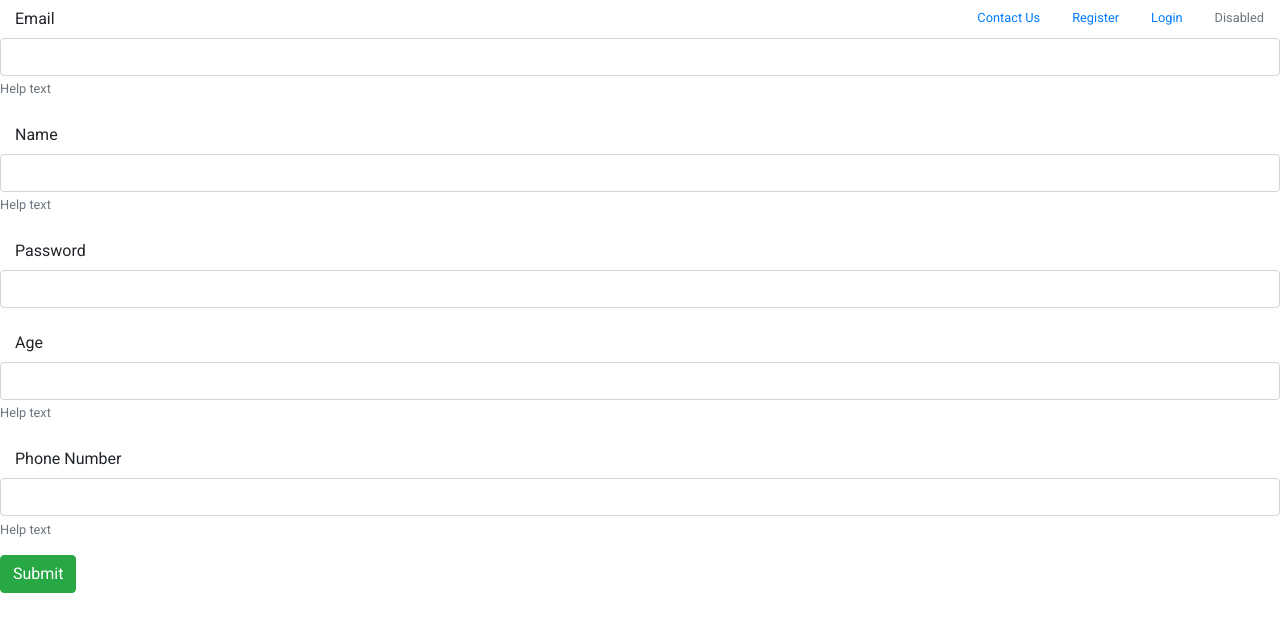
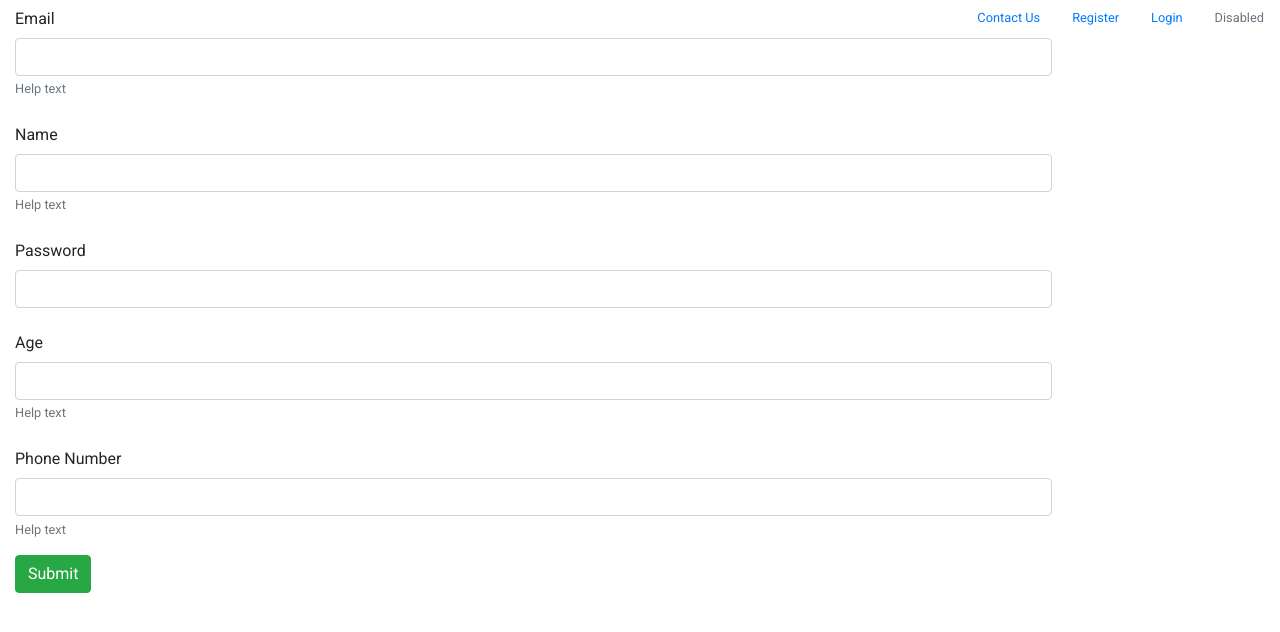
Before and after one commit to A-Venkatesh/CosmoTail, an Angular app in the folder CosmoTail/: page / in a window 1280 px wide. Shown: the top 632 px of the page. Built offline with nearby package versions, Linux system fonts and the light colour scheme.

Commit message:
lite change for validation

```diff
--- a/CosmoTail/src/app/user/user.component.html
+++ b/CosmoTail/src/app/user/user.component.html
@@ -2,34 +2,48 @@
 
   <div class="form-group">
     <label for="email" class="col-2 col-form-label">Email</label>
-    <div>
+    <div class="col-10">
     <input type="email" [(ngModel)]="user.email" name="email" id="email" class="form-control" placeholder="" aria-describedby="helpId">
+
+    <small id="helpId" class="text-muted">Help text</small>
     </div>
-    <small id="helpId" class="text-muted">Help text</small>
   </div>
 
   <div class="form-group">
     <label for="name" class="col-2 col-form-label">Name</label>
+    <div class="col-10">
     <input type="text" [(ngModel)]="user.name"name="name" id="name" class="form-control" placeholder="" aria-describedby="helpId">
+
     <small id="helpId" class="text-muted">Help text</small>
+    </div>
   </div>
+
 
 <div class="form-group">
   <label for="password" class="col-2 col-form-label">Password</label>
+  <div class="col-10">
   <input type="password" [(ngModel)]="user.password"class="form-control" name="password" id="password" placeholder="">
+  </div>
 </div>
 <div class="form-group">
   <label for="age"class="col-2 col-form-label">Age</label>
+  <div class="col-10">
   <input type="text" [(ngModel)]="user.age"name="age" id="age" class="form-control" placeholder="" aria-describedby="helpId">
+
   <small id="helpId" class="text-muted">Help text</small>
+  </div>
 </div>
 
 <div class="form-group">
   <label for="phoneNum" class="col-2 col-form-label">Phone Number</label>
+  <div class="col-10">
   <input type="tel" [(ngModel)]="user.phoneNum"class="form-control" name="phoneNum" id="phoneNum" aria-describedby="helpId" placeholder="">
+
   <small id="helpId" class="form-text text-muted">Help text</small>
+  </div>
 </div>
 
+<div class="col col-12 align-content-md-center ">
 <button type="submit" value="createUser" class="btn btn-success">Submit</button>
-
+</div>
 </form>
--- a/CosmoTail/src/app/user/user.component.ts
+++ b/CosmoTail/src/app/user/user.component.ts
@@ -12,6 +12,9 @@ import {UserService} from '../user.service';
 })
 export class UserComponent implements OnInit {
 public user= new User();
+private userError:User;
+private isCreated:boolean=false;
+private userExist:boolean=false;
   constructor(private _userService:UserService) { }
 
   ngOnInit() {
```
